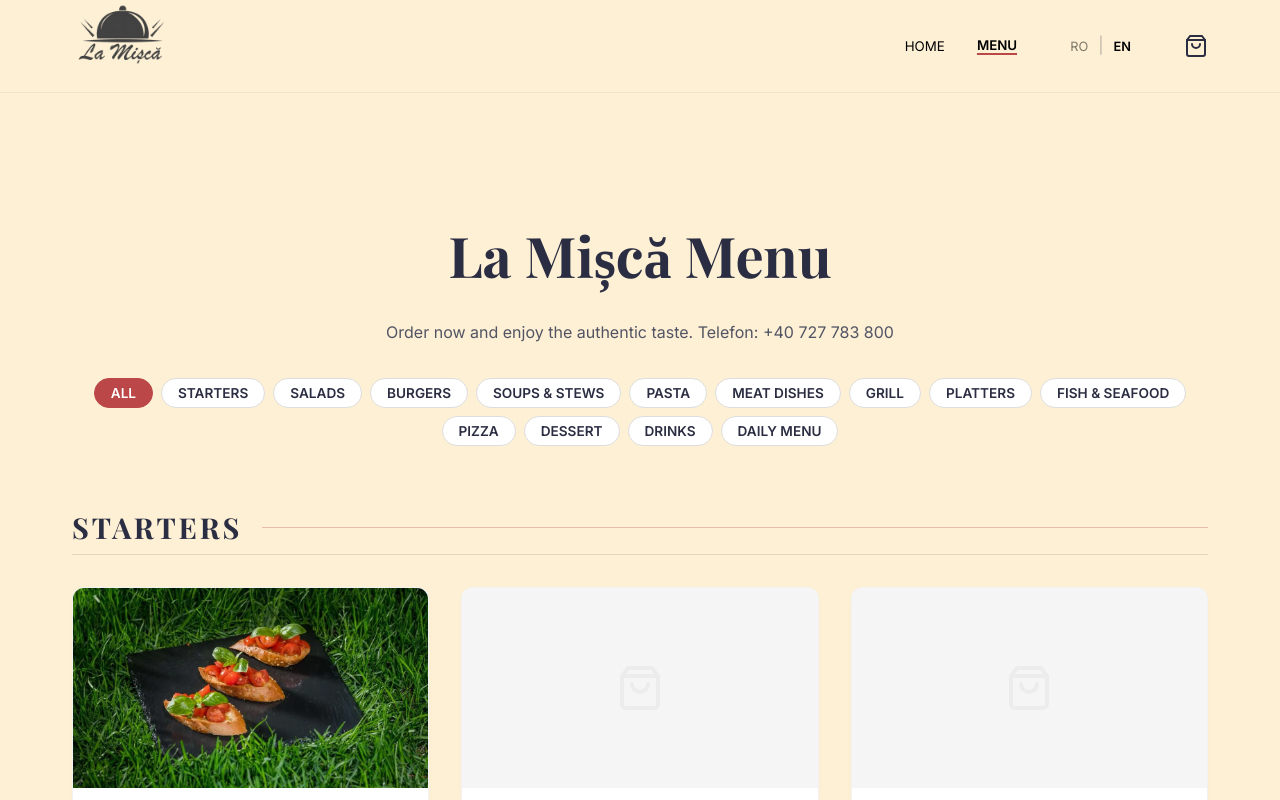
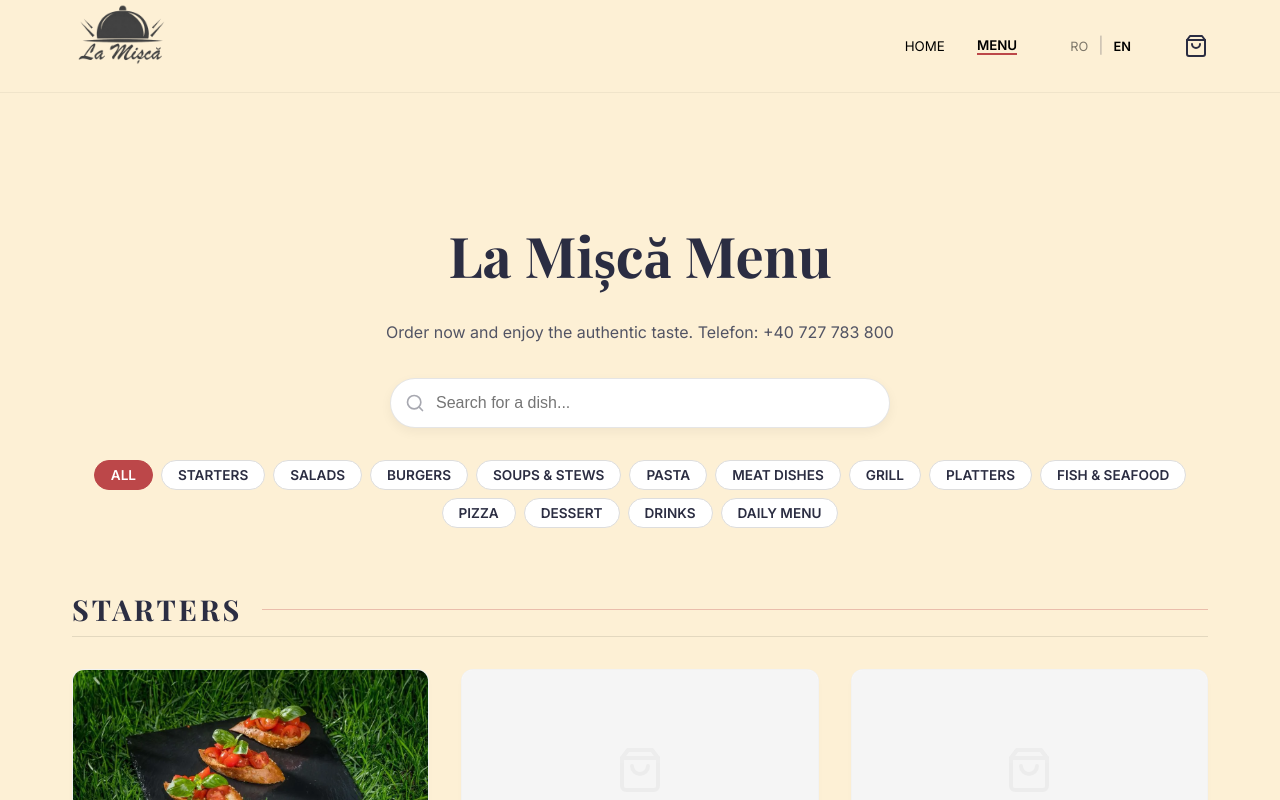
Before and after one commit to Lookah9/LaMisca, a React (Vite) app: page / in a window 1280 px wide. Both pictures are taken after a click on the button "MENU". Shown: the top 800 px of the page. Built offline with nearby package versions, Linux system fonts and the light colour scheme.

Commit message:
Add search bar to menu

```diff
--- a/src/contexts/LanguageContext.tsx
+++ b/src/contexts/LanguageContext.tsx
@@ -44,6 +44,8 @@
     'menu.customer_phone': 'Număr de Telefon',
     'menu.required_fields': 'Vă rugăm să completați toate câmpurile.',
     'menu.total_order': 'TOTAL COMANDĂ',
+    'menu.search_placeholder': 'Caută un preparat...',
+    'menu.no_results': 'Niciun rezultat găsit pentru căutarea ta.',
 
     // Categories
     'cat.all': 'TOATE',
@@ -108,6 +110,8 @@
     'menu.customer_phone': 'Phone Number',
     'menu.required_fields': 'Please fill in all fields.',
     'menu.total_order': 'TOTAL ORDER',
+    'menu.search_placeholder': 'Search for a dish...',
+    'menu.no_results': 'No results found for your search.',
 
     // Categories
     'cat.all': 'ALL',
--- a/src/pages/Menu.tsx
+++ b/src/pages/Menu.tsx
@@ -1,5 +1,5 @@
 import { useState, useMemo } from 'react';
-import { ShoppingBag, Plus, Minus, Send, Phone as WhatsApp, X, Trash2 } from 'lucide-react';
+import { ShoppingBag, Plus, Minus, Send, Phone as WhatsApp, X, Trash2, Search } from 'lucide-react';
 import { useLanguage } from '../contexts/LanguageContext';
 import { MenuItem, CartItem } from '../App';
 
@@ -164,7 +164,30 @@
 
 export default function Menu({ cart, isCartOpen, setIsCartOpen, addToCart, removeFromCart, clearCart }: MenuProps) {
   const [activeCategory, setActiveCategory] = useState("Toate");
+  const [searchQuery, setSearchQuery] = useState("");
   const { t, language } = useLanguage();
+
+  const filteredItems = useMemo(() => {
+    let items = MENU_DATA;
+
+    // Filter by search query
+    if (searchQuery.trim() !== "") {
+      const query = searchQuery.toLowerCase();
+      items = items.filter(item =>
+        item.name.toLowerCase().includes(query) ||
+        (item.nameEn && item.nameEn.toLowerCase().includes(query)) ||
+        item.description.toLowerCase().includes(query) ||
+        (item.descriptionEn && item.descriptionEn.toLowerCase().includes(query))
+      );
+    }
+
+    // Filter by category (if not searching or if category is explicitly selected)
+    if (activeCategory !== "Toate") {
+      items = items.filter(item => item.category === activeCategory);
+    }
+
+    return items;
+  }, [activeCategory, searchQuery]);
 
   const groupedItems = useMemo(() => {
     const categoriesToRender = activeCategory === "Toate"
@@ -173,9 +196,9 @@
 
     return categoriesToRender.map(cat => ({
       category: cat,
-      items: MENU_DATA.filter(item => item.category === cat)
+      items: filteredItems.filter(item => item.category === cat)
     })).filter(group => group.items.length > 0);
-  }, [activeCategory]);
+  }, [activeCategory, filteredItems]);
 
   const total = cart.reduce((acc, curr) => acc + curr.item.price * curr.quantity, 0);
 
@@ -188,6 +211,44 @@
             {t('menu.subtitle')} Telefon: +40 727 783 800
           </p>
 
+          {/* Search Bar */}
+          <div style={{
+            maxWidth: '500px',
+            margin: '0 auto var(--spacing-md)',
+            position: 'relative'
+          }}>
+            <Search
+              size={20}
+              style={{
+                position: 'absolute',
+                left: '15px',
+                top: '50%',
+                transform: 'translateY(-50%)',
+                color: 'var(--color-text-light)',
+                opacity: 0.5
+              }}
+            />
+            <input
+              type="text"
+              placeholder={t('menu.search_placeholder')}
+              value={searchQuery}
+              onChange={(e) => setSearchQuery(e.target.value)}
+              style={{
+                width: '100%',
+                padding: '15px 15px 15px 45px',
+                borderRadius: '30px',
+                border: '1px solid rgba(0,0,0,0.1)',
+                backgroundColor: 'white',
+                fontSize: '1rem',
+                outline: 'none',
+                boxShadow: '0 4px 12px rgba(0,0,0,0.05)',
+                transition: 'var(--transition)'
+              }}
+              onFocus={(e) => e.target.style.borderColor = 'var(--color-primary)'}
+              onBlur={(e) => e.target.style.borderColor = 'rgba(0,0,0,0.1)'}
+            />
+          </div>
+
           {/* Category Filter */}
           <div style={{
             display: 'flex',
@@ -199,7 +260,11 @@
             {CATEGORIES.map(cat => (
               <button
                 key={cat}
-                onClick={() => setActiveCategory(cat)}
+                onClick={() => {
+                  setActiveCategory(cat);
+                  // Optional: clear search when picking a category, or keep it?
+                  // Keeping it is usually better for UX.
+                }}
                 style={{
                   padding: '6px 16px',
                   borderRadius: '20px',
@@ -219,7 +284,8 @@
         </div>
 
         {/* Menu Sections */}
-        {groupedItems.map(group => (
+        {groupedItems.length > 0 ? (
+          groupedItems.map(group => (
             <div key={group.category} style={{ marginBottom: 'var(--spacing-xl)' }}>
               <div style={{
                 display: 'flex',
@@ -298,7 +364,13 @@
                 ))}
               </div>
             </div>
-        ))}
+          ))
+        ) : (
+          <div style={{ textAlign: 'center', padding: 'var(--spacing-xl) 0', opacity: 0.5 }}>
+            <Search size={48} style={{ marginBottom: 'var(--spacing-sm)' }} />
+            <h3>{t('menu.no_results')}</h3>
+          </div>
+        )}
       </div>
 
       {/* Floating Cart Button (Mobile) */}
```
Lines whose indentation alone changed are shown as unchanged.
